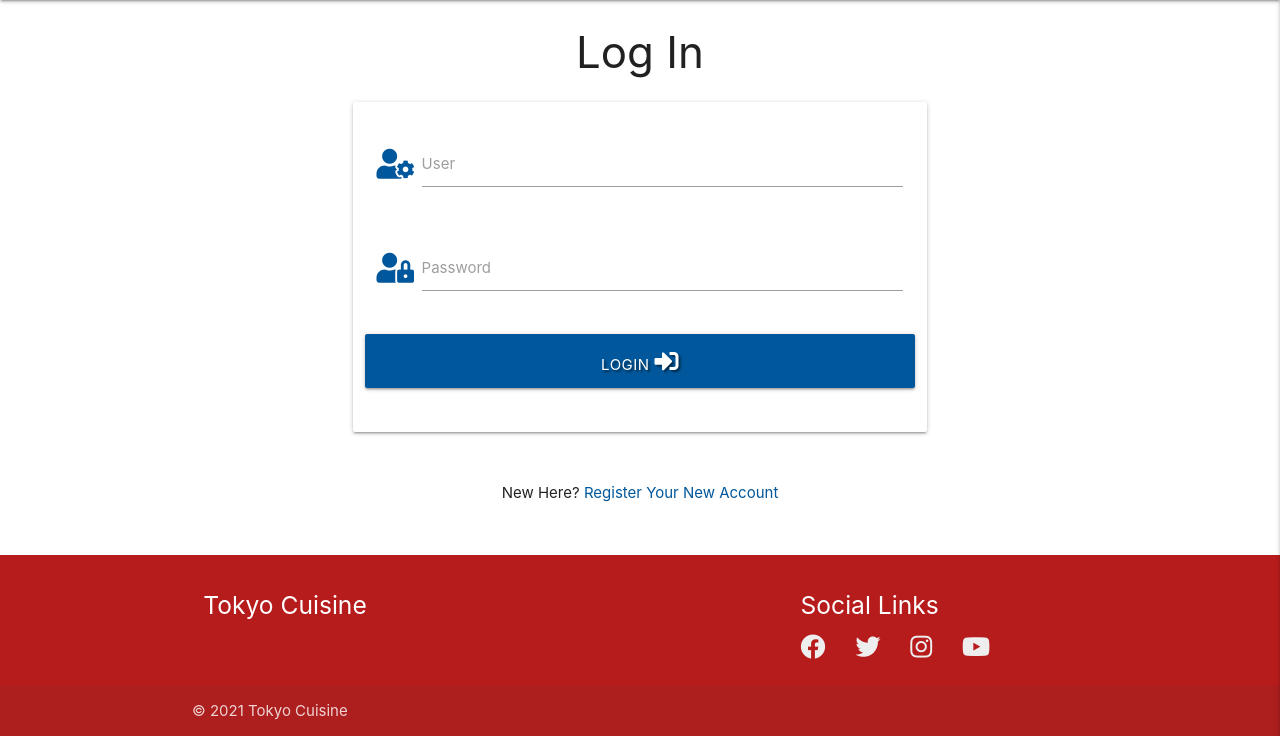
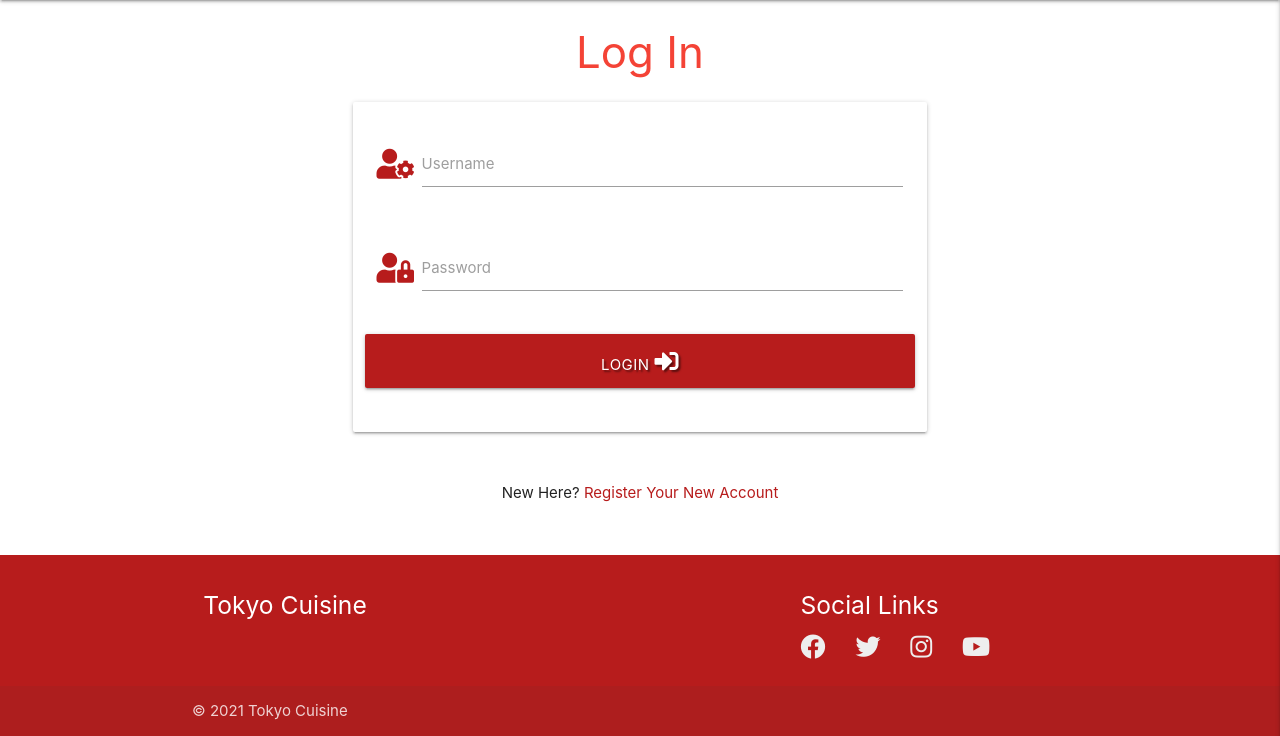
Before and after one commit to Code-Institute-Submissions/Shazaiib47-sarif-ms3-cookbook_SeptResub, a Flask app: page /login in a window 1280 px wide. Shown: the part 64-800 px from the top of the page. Run offline with Flask 2, Linux system fonts and the light colour scheme; some libraries are stand-ins or nearby versions.

Commit message:
Changed some colours to red to better match theme of website

```diff
--- a/templates/login.html
+++ b/templates/login.html
@@ -1,7 +1,7 @@
 {% extends "base.html" %}
 {% block content %}
 
-<h3 class="center-align">Log In</h3>
+<h3 class="center-align red-text">Log In</h3>
 
 <div class="row">
     <form class="col s12 m8 offset-m2" method="POST" action="{{ url_for('login')}}">
@@ -9,10 +9,10 @@
             <!--username field-->
             <div class="row">
                 <div class="input-field col s12">
-                    <i class="fas fa-user-cog prefix light-blue-text text-darken-4"></i>
+                    <i class="fas fa-user-cog prefix red-text text-darken-4"></i>
                     <input id="username" name="username" type="text" minlength="5" maxlength="15"
                         pattern="^[a-zA-Z0-9]{5,15}$" class="validate" required>
-                    <label for="username">User</label>
+                    <label for="username">Username</label>
                 </div>
             </div>
             <!--End username code field-->
@@ -20,7 +20,7 @@
             <!--password field-->
             <div class="row">
                 <div class="input-field col s12">
-                    <i class="fas fa-user-lock prefix light-blue-text text-darken-4"></i>
+                    <i class="fas fa-user-lock prefix red-text text-darken-4"></i>
                     <input id="password" name="password" type="password" minlength="5" maxlength="15"
                         pattern="^[a-zA-Z0-9]{5,15}$" class="validate" required>
                     <label for="password">Password</label>
@@ -30,7 +30,7 @@
 
             <!--login button-->
             <div class="row">
-                <button type="submit" class="col s12 btn-large light-blue darken-4 text-shadow">
+                <button type="submit" class="col s12 btn-large red darken-4 text-shadow">
                     Login <i class="fas fa-sign-in-alt"></i>
                 </button>
             </div>
@@ -44,7 +44,7 @@
     <div class="col s12">
         <p class="center-align">
             New Here?
-            <a href="{{ url_for('register') }}" class="light-blue-text text-darken-4">Register Your New Account</a>
+            <a href="{{ url_for('register') }}" class="red-text text-darken-4">Register Your New Account</a>
         </p>
     </div>
 </div>
```
